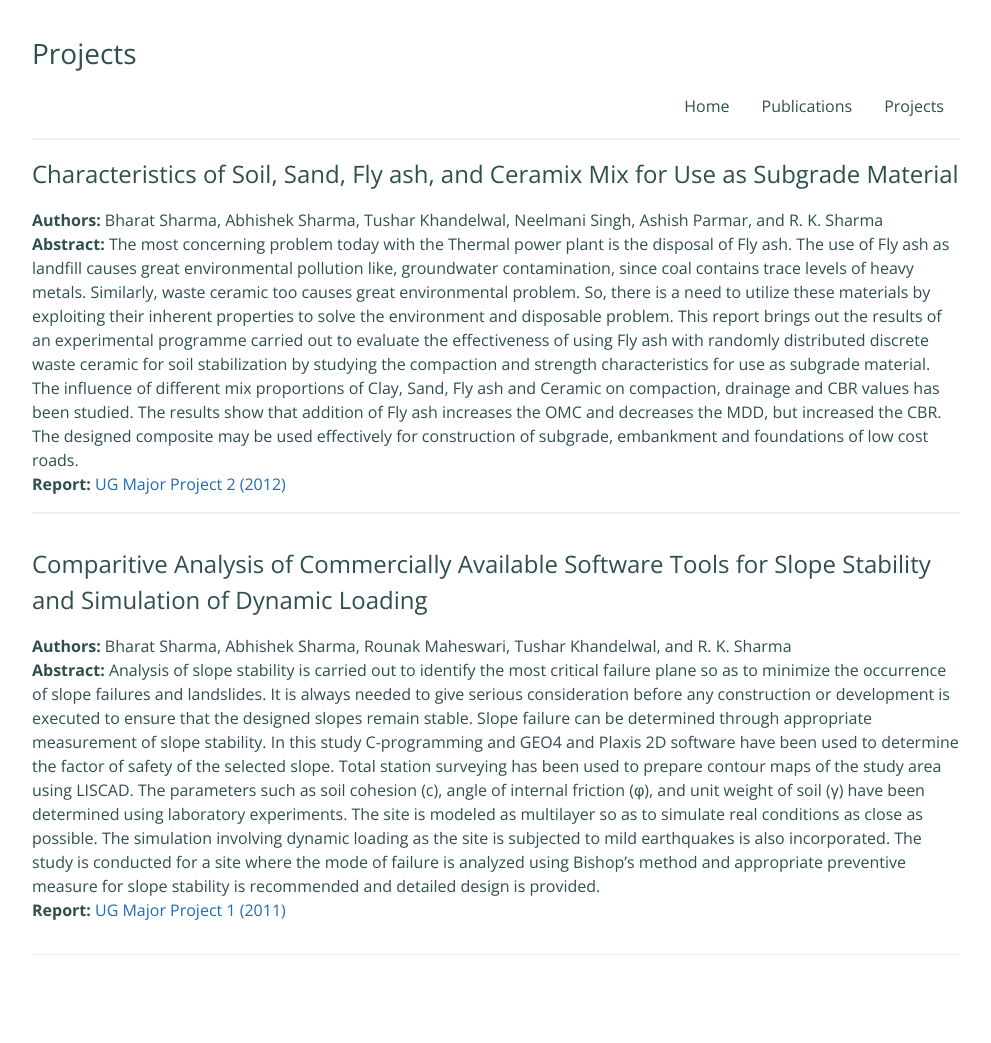
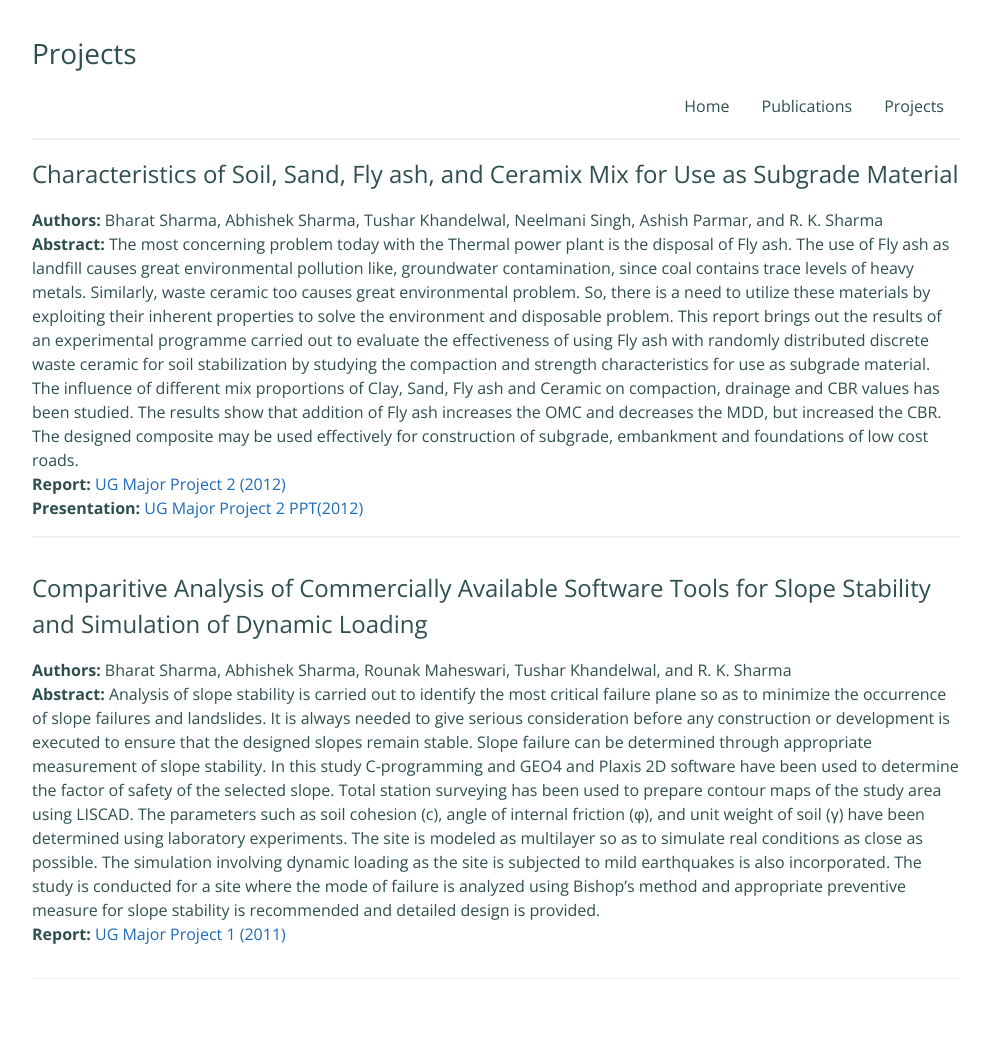
Before and after one commit to sharmapritika/sharmapritika.github.io, a Jekyll site: the page built from projects.md, in a window 1280 px wide. Shown: the whole page, without its empty margins (144-1135 px from the left). Built offline with Jekyll 4.4.1, drawn with Linux system fonts in a browser that asks for light colours; before the commit the page ends 1019 px from its top, so only the background shows below that.

Commit message:
ppt added

```diff
--- a/projects.md
+++ b/projects.md
@@ -10,6 +10,7 @@ description:
 **Authors:** Bharat Sharma, Abhishek Sharma, Tushar Khandelwal, Neelmani Singh, Ashish Parmar, and R. K. Sharma <br>
 **Abstract:** The most concerning problem today with the Thermal power plant is the disposal of Fly ash. The use of Fly ash as landfill causes great environmental pollution like, groundwater contamination, since coal contains trace levels of heavy metals. Similarly, waste ceramic too causes great environmental problem. So, there is a need to utilize these materials by exploiting their inherent properties to solve the environment and disposable problem. This report brings out the results of an experimental programme carried out to evaluate the effectiveness of using Fly ash with randomly distributed discrete waste ceramic for soil stabilization by studying the compaction and strength characteristics for use as subgrade material. The influence of different mix proportions of Clay, Sand, Fly ash and Ceramic on compaction, drainage and CBR values has been studied. The results show that addition of Fly ash increases the OMC and decreases the MDD, but increased the CBR. The designed composite may be used effectively for construction of subgrade, embankment and foundations of low cost roads.<br>
 **Report:** [UG Major Project 2 (2012)](./papers/UG_Major_2.pdf) <br>
+**Presentation:** [UG Major Project 2 PPT(2012)](./papers/UG_Major_2_ppt.pdf) <br>
 
 <hr>
 
```
Also changed, not shown: 2 other files.
